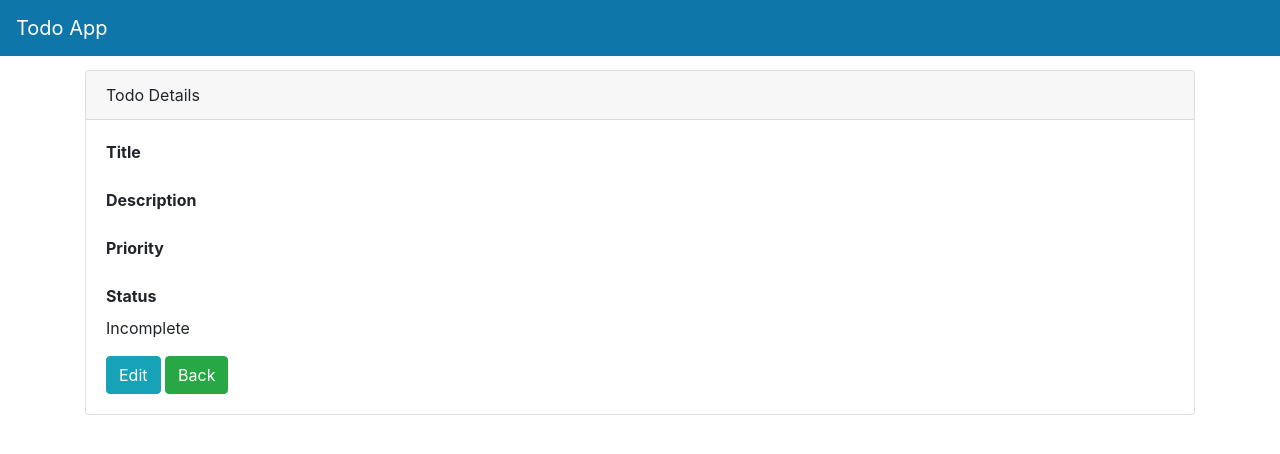
After one commit to ayushkrishna-jpg/FastAPI, a FastAPI app: template templates/view-todo.html in a window 1280 px wide. The commit adds this page. Shown: the top 454 px of the page. Run offline with FastAPI, Linux system fonts and the light colour scheme; the template is opened without the code that fills it, so the values that code supplies are empty; some libraries are stand-ins or nearby versions.

Commit message:
added view option

```diff
--- /dev/null
+++ b/templates/view-todo.html
@@ -0,0 +1,29 @@
+{% include 'layout.html' %}
+
+<div class="container">
+    <div class="card">
+        <div class="card-header">
+            Todo Details
+        </div>
+        <div class="card-body">
+            <div class="form-group">
+                <label><strong>Title</strong></label>
+                <p>{{todo.title}}</p>
+            </div>
+            <div class="form-group">
+                <label><strong>Description</strong></label>
+                <p>{{todo.description}}</p>
+            </div>
+            <div class="form-group">
+                <label><strong>Priority</strong></label>
+                <p>{{todo.priority}}</p>
+            </div>
+            <div class="form-group">
+                <label><strong>Status</strong></label>
+                <p>{% if todo.complete %} Complete {% else %} Incomplete {% endif %}</p>
+            </div>
+            <a href="/todos/edit-todo-page/{{todo.id}}" class="btn btn-info">Edit</a>
+            <a href="/todos/todo-page" class="btn btn-success">Back</a>
+        </div>
+    </div>
+</div>
```
Also changed, not shown: routers/todos.py (+18 -0 lines), templates/todo.html (+12 -4 lines).
